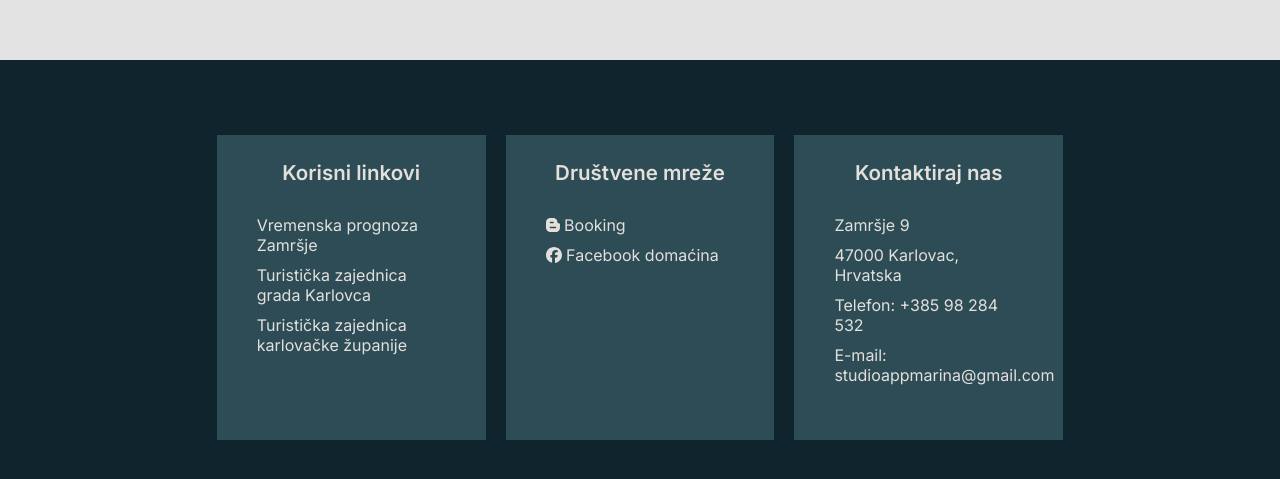
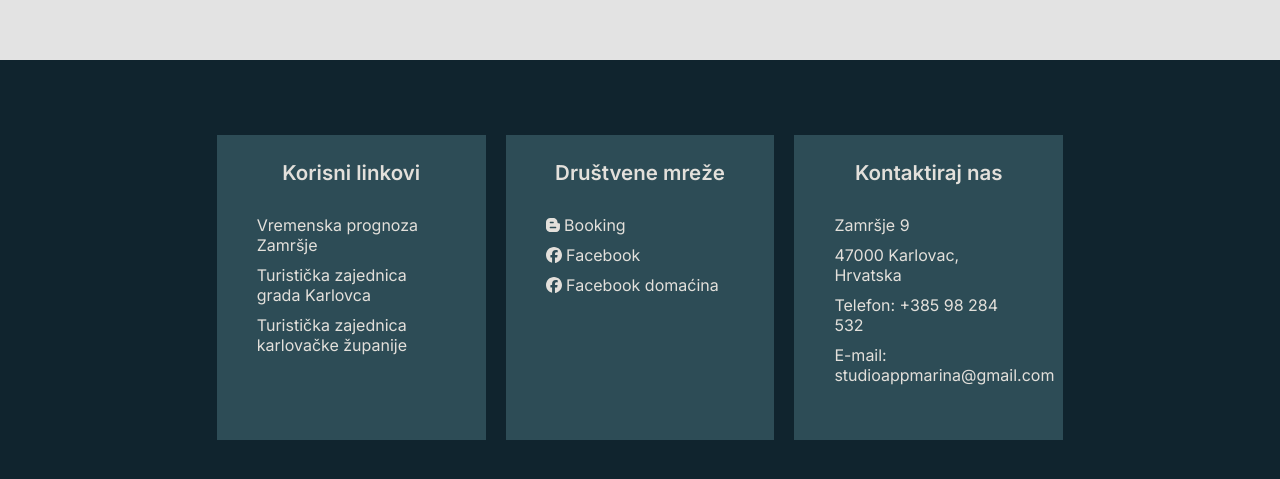
Before and after one commit to CroAnna/Guesthouse-Marina, a React (Create React App) app: page / in a window 1280 px wide. Shown: the part 4008-4487 px from the top of the page. Built offline with nearby package versions, Linux system fonts and the light colour scheme; a web font is replaced by a local one.

Commit message:
add facebook apartmana

```diff
--- a/public/assets/locales/en/translation.json
+++ b/public/assets/locales/en/translation.json
@@ -165,7 +165,8 @@
   "tourist_board_of_karlovac_county": "Tourist Board of Karlovac County",
   "useful_links": "Useful links",
   "social_networks": "Social networks",
-  "facebook": "Householder's Facebook",
+  "facebook_householder": "Householder's Facebook",
+  "facebook": "Facebook",
   "phone": "Telephone: +385 98 284 532",
   "photo_is_downloaded": "Photo is downloaded"
 }
--- a/public/assets/locales/hr/translation.json
+++ b/public/assets/locales/hr/translation.json
@@ -164,7 +164,8 @@
   "tourist_board_of_karlovac_county": "Turistička zajednica karlovačke županije",
   "useful_links": "Korisni linkovi",
   "social_networks": "Društvene mreže",
-  "facebook": "Facebook domaćina",
+  "facebook_householder": "Facebook domaćina",
+  "facebook": "Facebook",
   "phone": "Telefon: +385 98 284 532",
   "photo_is_downloaded": "Fotografija je preuzeta"
 }
--- a/src/Data/FooterBoxes.js
+++ b/src/Data/FooterBoxes.js
@@ -26,7 +26,9 @@ export const footerBoxes = [
                 url: "https://www.booking.com/hotel/hr/studio-apartman-marina-karlovac.hr.html",
                 icon: faBloggerB,
             },
-            { name: "facebook", url: "https://www.facebook.com/marina.frklic", icon: faFacebook },
+            { name: "facebook", url: "https://www.facebook.com/profile.php?id=100090929815009", icon: faFacebook },
+            { name: "facebook_householder", url: "https://www.facebook.com/marina.frklic", icon: faFacebook },
+
         ],
     },
     {
```
